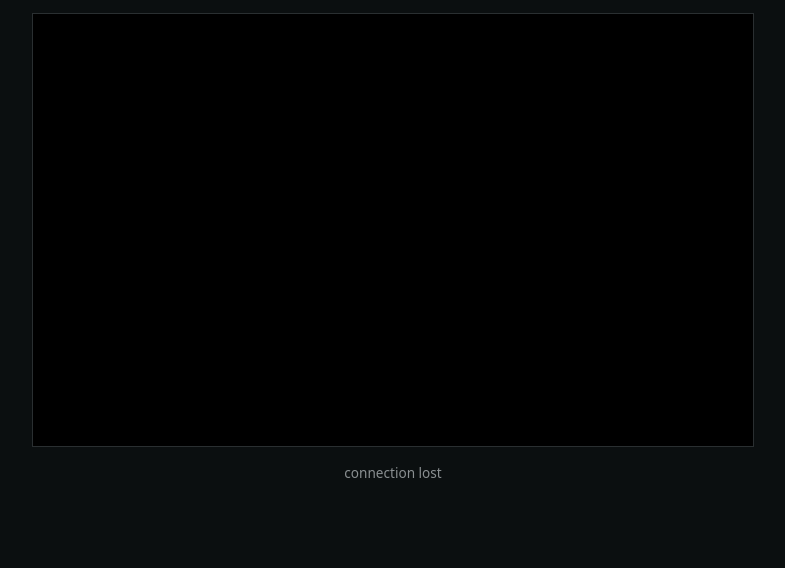
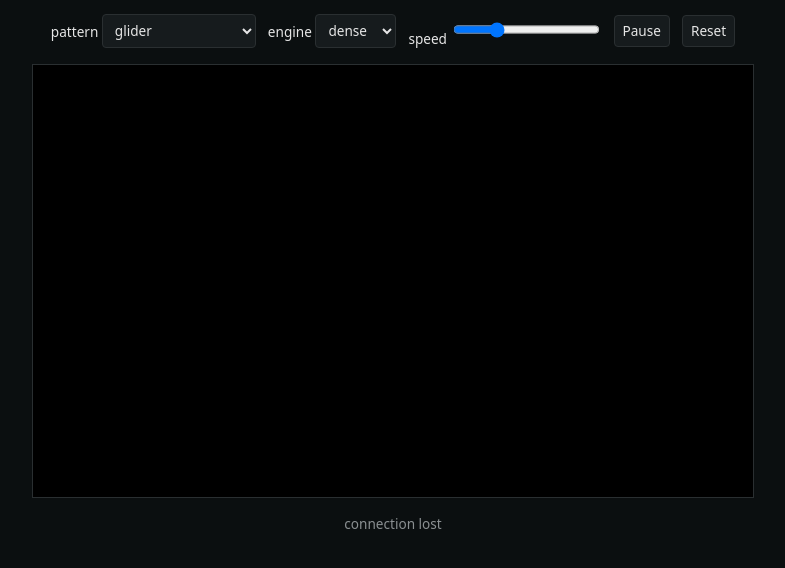
Before and after one commit to Manavpreeet/game-of-life, a website: page public/index.html in a window 1280 px wide. Shown: the part 62-630 px from the top of the page, without its empty margins (247-1032 px from the left). Drawn offline with Linux system fonts and the light colour scheme; no server answers.

Commit message:
feat(server): support play, pause, reset, and speed control

```diff
--- a/public/index.html
+++ b/public/index.html
@@ -27,6 +27,29 @@
         border: 1px solid #2a2f31;
         image-rendering: pixelated;
       }
+      #controls {
+        display: flex;
+        flex-wrap: wrap;
+        gap: 0.75rem;
+        align-items: center;
+        font-size: 0.85rem;
+      }
+      #controls select,
+      #controls button,
+      #controls input {
+        background: #161b1d;
+        color: #e6e6e6;
+        border: 1px solid #2a2f31;
+        border-radius: 4px;
+        padding: 0.35rem 0.5rem;
+        font: inherit;
+      }
+      #controls button {
+        cursor: pointer;
+      }
+      #controls button:hover {
+        border-color: #4ade80;
+      }
       #status {
         font-size: 0.85rem;
         color: #8a8f91;
@@ -35,6 +58,23 @@
   </head>
   <body>
     <h1>Conway's Game of Life</h1>
+    <div id="controls">
+      <label>pattern <select id="pattern">
+        <option value="glider">glider</option>
+        <option value="lwss">lwss</option>
+        <option value="pulsar">pulsar</option>
+        <option value="gosper-glider-gun">gosper-glider-gun</option>
+        <option value="block">block</option>
+        <option value="blinker">blinker</option>
+      </select></label>
+      <label>engine <select id="engine">
+        <option value="dense">dense</option>
+        <option value="sparse">sparse</option>
+      </select></label>
+      <label>speed <input id="speed" type="range" min="1" max="30" value="8" /></label>
+      <button id="playPause" type="button">Pause</button>
+      <button id="reset" type="button">Reset</button>
+    </div>
     <canvas id="board" width="720" height="432"></canvas>
     <div id="status">connecting...</div>
     <script src="viewer.js"></script>
--- a/public/viewer.js
+++ b/public/viewer.js
@@ -1,8 +1,14 @@
 const canvas = document.getElementById("board");
 const ctx = canvas.getContext("2d");
 const statusEl = document.getElementById("status");
+const patternSelect = document.getElementById("pattern");
+const engineSelect = document.getElementById("engine");
+const speedInput = document.getElementById("speed");
+const playPauseButton = document.getElementById("playPause");
+const resetButton = document.getElementById("reset");
 
-const streamUrl = "/events" + location.search;
+let source = null;
+let playing = true;
 
 function draw(frame) {
   const cellSize = Math.min(canvas.width / frame.width, canvas.height / frame.height);
@@ -14,14 +20,61 @@ function draw(frame) {
   }
 }
 
-const source = new EventSource(streamUrl);
+function streamParams() {
+  const params = new URLSearchParams();
+  params.set("pattern", patternSelect.value);
+  params.set("engine", engineSelect.value);
+  params.set("speed", speedInput.value);
+  return params;
+}
 
+// Disconnecting closes the EventSource, which the server observes via its
+// 'close' event and uses to stop the generation interval and free resources.
+function disconnect() {
+  if (source) {
+    source.close();
+    source = null;
+  }
+}
+
+// The server holds no session state across connections, so "play" (and
+// "reset") always start a fresh simulation from generation 0 for the current
+// pattern/engine/speed -- there is no mid-run resume, only pause (disconnect)
+// and (re)start (reconnect). This keeps the server trivially stateless.
+function connect() {
+  disconnect();
+  source = new EventSource("/events?" + streamParams().toString());
   source.addEventListener("generation", (event) => {
     const frame = JSON.parse(event.data);
     draw(frame);
     statusEl.textContent = `generation ${frame.generation}`;
   });
-
   source.onerror = () => {
     statusEl.textContent = "connection lost";
   };
+}
+
+playPauseButton.addEventListener("click", () => {
+  playing = !playing;
+  playPauseButton.textContent = playing ? "Pause" : "Play";
+  if (playing) {
+    connect();
+  } else {
+    disconnect();
+    statusEl.textContent = "paused";
+  }
+});
+
+resetButton.addEventListener("click", () => {
+  playing = true;
+  playPauseButton.textContent = "Pause";
+  connect();
+});
+
+for (const control of [patternSelect, engineSelect, speedInput]) {
+  control.addEventListener("change", () => {
+    if (playing) connect();
+  });
+}
+
+connect();
```
Lines whose indentation alone changed are shown as unchanged.
